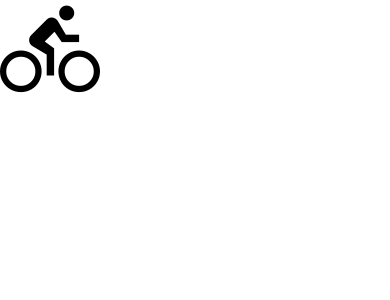
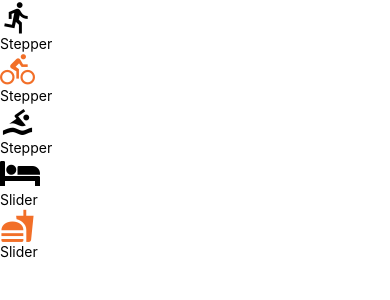
Before and after one commit to anthonyBgood/learn_react_native-UdaciFitness, a React Native app: screen / in a window 390 px wide. Shown: the top 300 px of the page. Built offline with nearby package versions, Linux system fonts and the light colour scheme.

Commit message:
working through addEntry component

```diff
--- a/App.js
+++ b/App.js
@@ -3,6 +3,8 @@
 import AddEntry from './components/AddEntry'
 
 export default function App() {
+
+
   return (
     <View>
 
--- a/components/AddEntry.js
+++ b/components/AddEntry.js
@@ -1,15 +1,100 @@
 import React, { Component } from "react"
 import { View } from "react-native"
 import { getMetricMetaInfo } from "../utils/helpers"
+import UdaciStepper from './UdaciStepper'
+import UdaciSlider from './UdaciSlider'
+
 
 
 
 export default class AddEntry extends Component {
+
+  state ={
+    run: 0 ,
+    bike: 0 ,
+    swim: 0 ,
+    eat: 0 ,
+    sleep: 0 ,
+  }
+
+  increment = (metric) =>{
+
+    const { max, step } = getMetricMetaInfo(metric)
+    this.setState((state) =>{
+
+      const count = state[metric] + step
+      return {
+        [metric]: count > max ? max : count ,
+      }
+
+    })
+
+  }
+
+  decrement = (metric) =>{
+
+    const { step } = getMetricMetaInfo(metric)
+    this.setState((state) =>{
+
+      const count = state[metric] - step
+      return {
+        [metric]: count < 0 ? 0 : count ,
+      }
+    })
+
+  }
+
+  slide = (metric, value) => {
+
+    this.setState(() =>{
+
+      return {
+        [metric]:value ,
+      }
+    })
+  }
+
+
   render(){
+
+
+    const metaInfo = getMetricMetaInfo();
+
+
     return(
       <View>
-        {getMetricMetaInfo("bike").getIcon()}
 
+        {
+          Object.keys(metaInfo).map((key) =>{
+            const { getIcon, type, ...rest } = metaInfo[key]
+            const value = this.state[key]
+
+            return(
+
+              <View key={key}>
+                {getIcon()}
+
+                {
+                  type === 'slider'
+                  ? <UdaciSlider
+                      value={value}
+                      onChange={(value)=>this.slide(value,key)}
+                      {...rest}
+                    />
+                  : <UdaciStepper
+                      value={value}
+                      onIncrement={()=>(this.increment(key))}
+                      onDecrement={()=>(this.decrement(key))}
+                      {...rest}
+                    />
+                }
+
+              </View>
+            )
+
+          })
+
+        }
 
       </View>
     )
--- /dev/null
+++ b/components/UdaciSlider.js
@@ -0,0 +1,11 @@
+import React from 'react'
+import { View, Text } from 'react-native'
+
+export default function UdaciSlider() {
+
+    return(
+      <View>
+        <Text>Slider</Text>
+      </View>
+    )
+}
--- /dev/null
+++ b/components/UdaciStepper.js
@@ -0,0 +1,11 @@
+import React from 'react'
+import { View, Text } from 'react-native'
+
+export default function UdaciStepper() {
+
+    return(
+      <View>
+        <Text>Stepper</Text>
+      </View>
+    )
+}
--- a/utils/helpers.js
+++ b/utils/helpers.js
@@ -39,8 +39,8 @@
           <View>
             <MaterialCommunityIcons
               name="bike"
-              color={'black'}
-              size={100}
+              color={orange}
+              size={35}
             />
           </View>
         )
@@ -73,10 +73,10 @@
       getIcon(){
         return(
           <View>
-            <fontAwesome
+            <FontAwesome
               name="bed"
               color={'black'}
-              size={30}
+              size={35}
             />
           </View>
         )
```
